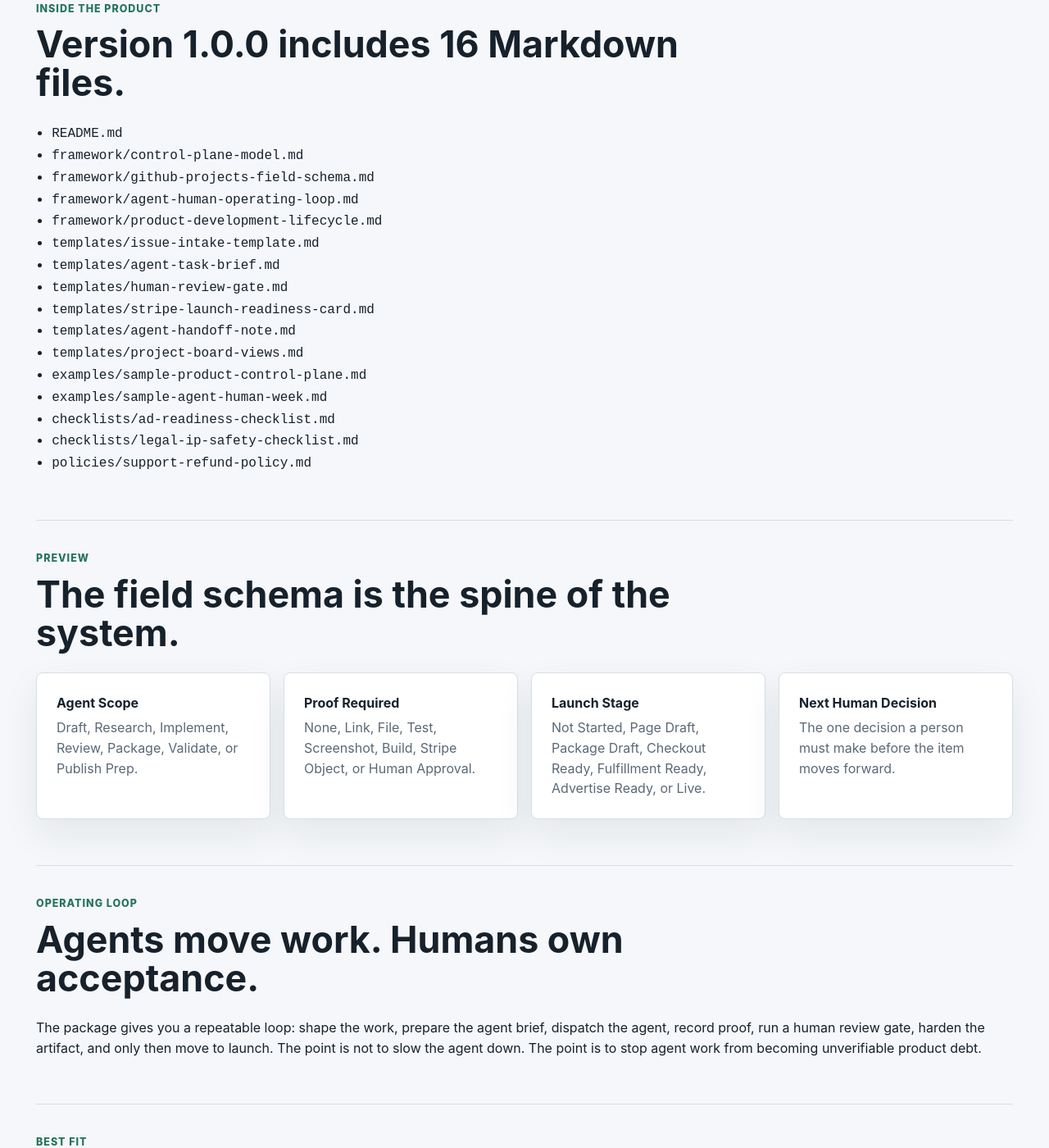
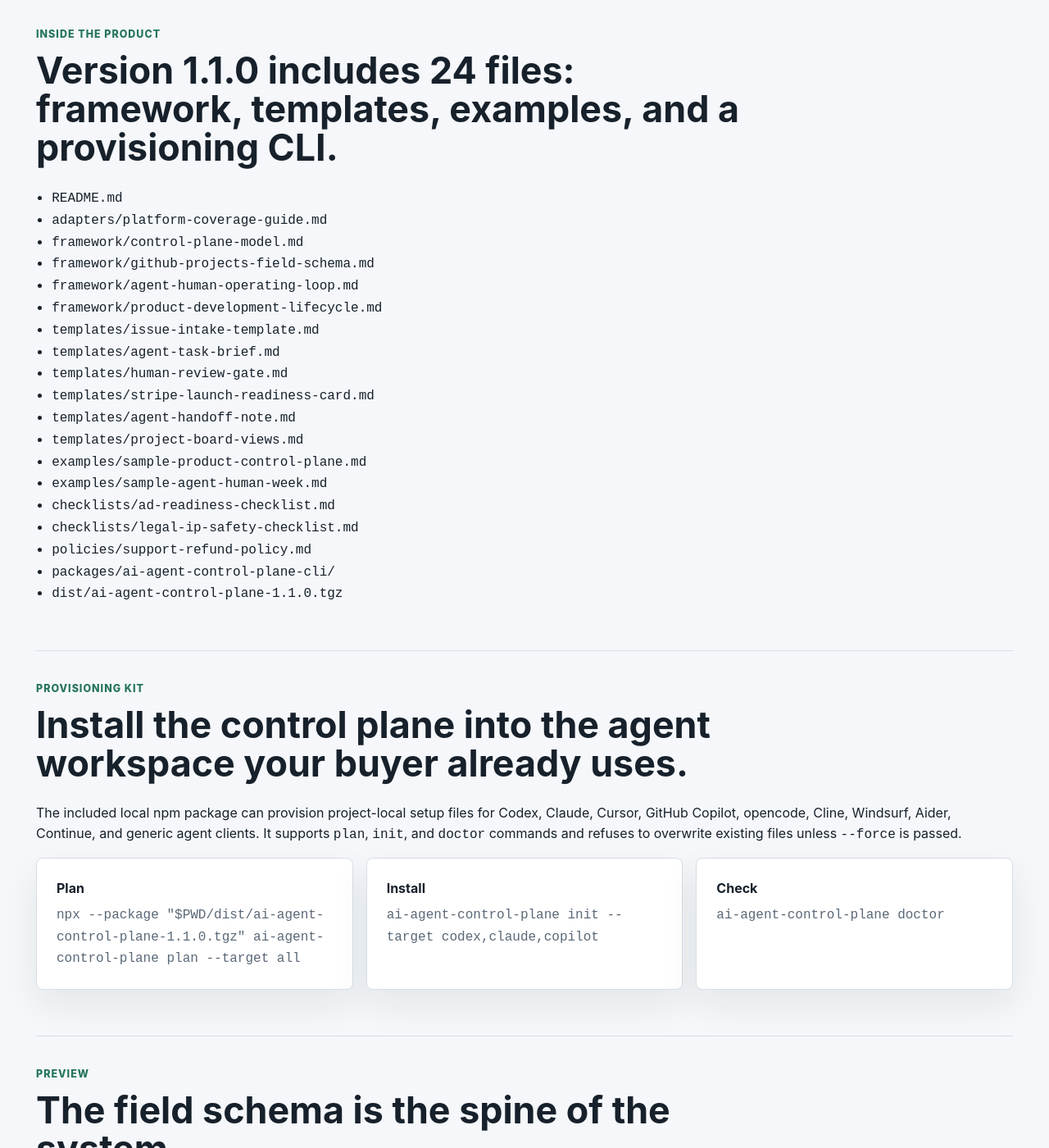
Before and after one commit to ssmanji89/sulemanji-port, a Jekyll site: the page built from products/ai-agent-control-plane.md, in a window 1280 px wide and 1400 px high, scrolled down 1510 px. Shown: the whole window at 82% size. Built offline with Jekyll 4.4.1, drawn with Linux system fonts in a browser that asks for light colours; some of the changed text lies outside the part shown.

Commit message:
feat: add AI Agent Control Plane provisioning kit

```diff
--- a/products/ai-agent-control-plane.md
+++ b/products/ai-agent-control-plane.md
@@ -6,9 +6,9 @@ permalink: /products/ai-agent-control-plane
 ---
 
 <div class="command-header">
-  <p class="command-eyebrow">Flagship AI Tooling Product / Version 1.0.0 / $149</p>
+  <p class="command-eyebrow">Flagship AI Tooling Product / Version 1.1.0 / $149</p>
   <h1>AI Agent Control Plane</h1>
-  <p class="command-lede">Use GitHub Projects as the shared operating layer where agents and humans develop products in harmony: ideas, agent tasks, human review gates, proof artifacts, launch readiness, and Stripe commercialization in one inspectable workflow.</p>
+  <p class="command-lede">Use GitHub Projects as the shared operating layer where agents and humans develop products in harmony: ideas, agent tasks, human review gates, proof artifacts, launch readiness, Stripe commercialization, and project-local agent setup in one inspectable workflow.</p>
   <div class="command-actions">
     <a href="https://buy.stripe.com/dRm5kF5AY1wCbkV2eq3oA09" class="btn btn-primary">Buy AI Agent Control Plane for $149</a>
     <a href="#inside" class="btn btn-outline">See what is inside</a>
@@ -35,9 +35,10 @@ permalink: /products/ai-agent-control-plane
 
 <section class="command-section" id="inside">
   <div class="section-kicker">Inside the product</div>
-  <h2>Version 1.0.0 includes 16 Markdown files.</h2>
+  <h2>Version 1.1.0 includes 24 files: framework, templates, examples, and a provisioning CLI.</h2>
   <ul>
     <li><code>README.md</code></li>
+    <li><code>adapters/platform-coverage-guide.md</code></li>
     <li><code>framework/control-plane-model.md</code></li>
     <li><code>framework/github-projects-field-schema.md</code></li>
     <li><code>framework/agent-human-operating-loop.md</code></li>
@@ -53,7 +54,20 @@ permalink: /products/ai-agent-control-plane
     <li><code>checklists/ad-readiness-checklist.md</code></li>
     <li><code>checklists/legal-ip-safety-checklist.md</code></li>
     <li><code>policies/support-refund-policy.md</code></li>
+    <li><code>packages/ai-agent-control-plane-cli/</code></li>
+    <li><code>dist/ai-agent-control-plane-1.1.0.tgz</code></li>
   </ul>
+</section>
+
+<section class="command-section">
+  <div class="section-kicker">Provisioning Kit</div>
+  <h2>Install the control plane into the agent workspace your buyer already uses.</h2>
+  <p>The included local npm package can provision project-local setup files for Codex, Claude, Cursor, GitHub Copilot, opencode, Cline, Windsurf, Aider, Continue, and generic agent clients. It supports <code>plan</code>, <code>init</code>, and <code>doctor</code> commands and refuses to overwrite existing files unless <code>--force</code> is passed.</p>
+  <div class="proof-grid">
+    <div><strong>Plan</strong><span><code>npx --package "$PWD/dist/ai-agent-control-plane-1.1.0.tgz" ai-agent-control-plane plan --target all</code></span></div>
+    <div><strong>Install</strong><span><code>ai-agent-control-plane init --target codex,claude,copilot</code></span></div>
+    <div><strong>Check</strong><span><code>ai-agent-control-plane doctor</code></span></div>
+  </div>
 </section>
 
 <section class="command-section">
@@ -97,7 +111,7 @@ permalink: /products/ai-agent-control-plane
 
 <section class="command-section principles-panel">
   <h2>Checkout</h2>
-  <p>One-time Stripe checkout for the version 1.0.0 ZIP. The product is delivered as editable Markdown files so you can copy the framework into your own GitHub Projects workflow.</p>
+  <p>One-time Stripe checkout for the version 1.1.0 ZIP. The product is delivered as editable Markdown files plus a local npm package that can install project-local instructions for Codex, Claude, Cursor, GitHub Copilot, opencode, Cline, Windsurf, Aider, Continue, and generic agent workspaces.</p>
   <div class="command-actions">
     <a href="https://buy.stripe.com/dRm5kF5AY1wCbkV2eq3oA09" class="btn btn-primary">Buy for $149</a>
     <a href="mailto:ssmanji89@gmail.com?subject=AI%20Agent%20Control%20Plane%20question" class="btn btn-outline">Ask before buying</a>
```
Also changed, not shown: _control-plane/product-candidates.yml (+6 -2 lines), products/index.md (+1 -1 lines), scripts/validate_product_ad_readiness.py (+19 -4 lines), 1 other file.
